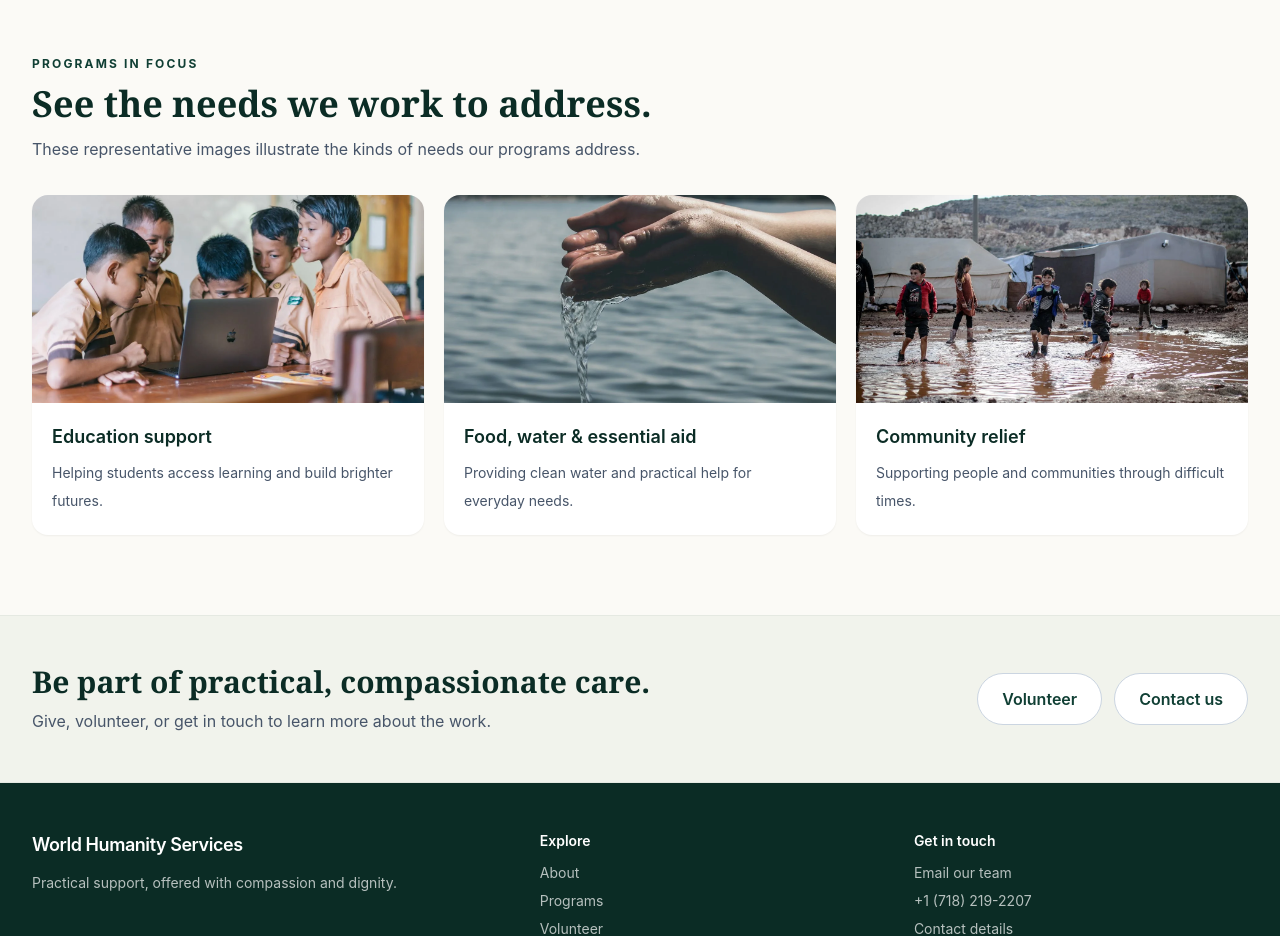
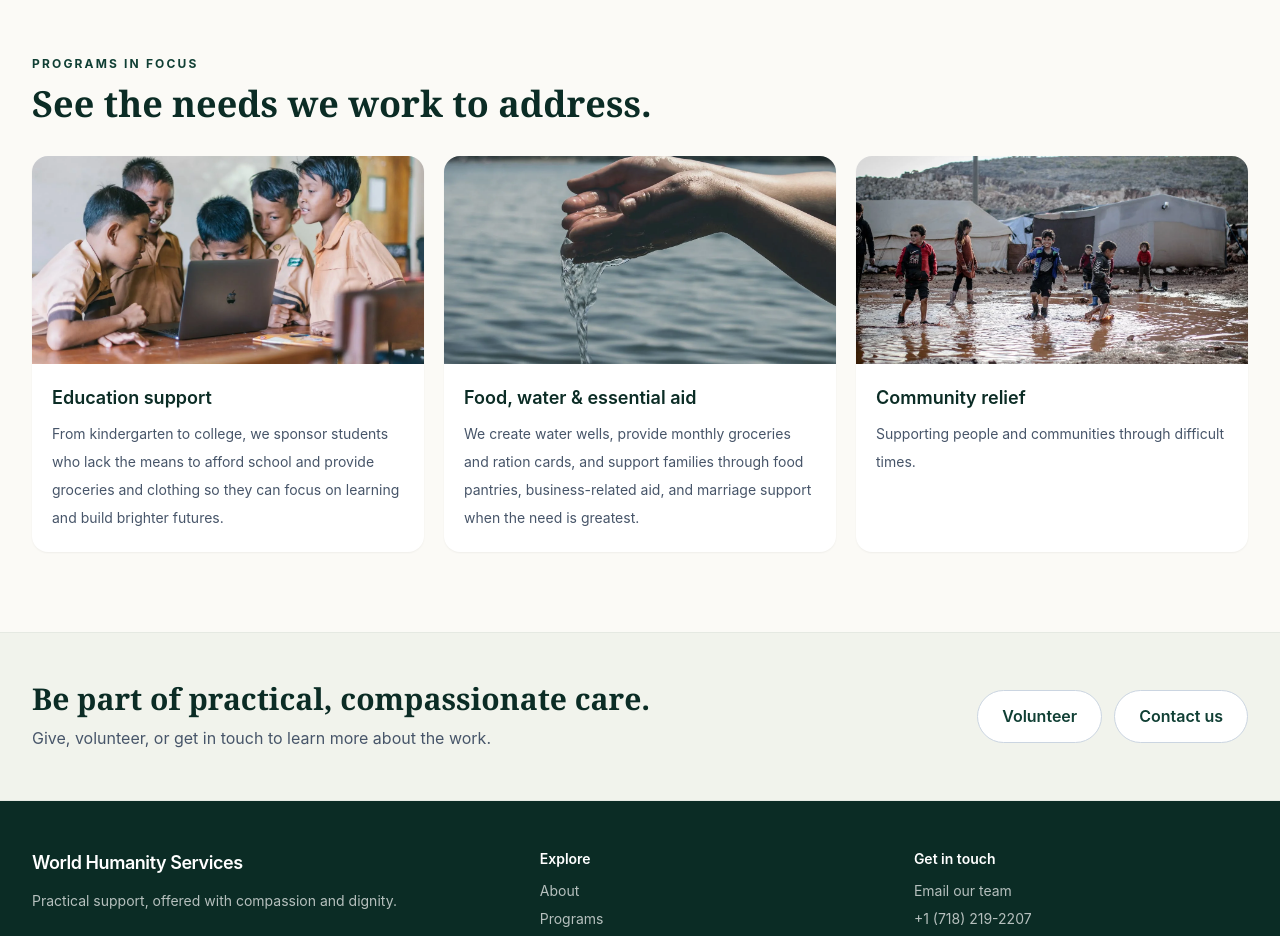
Before and after one commit to shaque68/WHSI, a Next.js app: page / in a window 1280 px wide. Shown: the part 1320-2256 px from the top of the page. Built offline with nearby package versions, Linux system fonts and the light colour scheme.

Commit message:
image updates

```diff
--- a/app/about/page.js
+++ b/app/about/page.js
@@ -67,9 +67,6 @@ export default function AboutPage() {
                 unoptimized
                 className="h-72 w-full object-cover sm:h-[26rem]"
               />
-              <figcaption className="absolute inset-x-0 bottom-0 bg-gradient-to-t from-brand-950/90 to-transparent px-6 pb-6 pt-16 text-sm text-white sm:px-8 sm:pb-8">
-                Representative imagery of the communities our work seeks to support.
-              </figcaption>
             </figure>
           </div>
         </section>
--- a/app/page.js
+++ b/app/page.js
@@ -5,16 +5,14 @@ import { programs } from '../lib/content';
 
 const featuredImages = [
   {
-    title: 'Education support',
-    description: 'Helping students access learning and build brighter futures.',
+    ...programs[0],
     src: '/images/programs/education-support.webp',
     alt: 'Students gathered around a laptop in a classroom',
     width: 1280,
     height: 893,
   },
   {
-    title: 'Food, water & essential aid',
-    description: 'Providing clean water and practical help for everyday needs.',
+    ...programs[1],
     src: '/images/programs/water-support.webp',
     alt: 'Hands collecting water above a body of water',
     width: 1280,
@@ -117,9 +115,6 @@ export default function HomePage() {
               <h2 className="font-display text-3xl font-semibold text-brand-900 sm:text-4xl">
                 See the needs we work to address.
               </h2>
-              <p className="mt-3 text-slate-600">
-                These representative images illustrate the kinds of needs our programs address.
-              </p>
             </div>
             <div className="mt-8 grid gap-5 md:grid-cols-3">
               {featuredImages.map((image) => (
--- a/app/programs/page.js
+++ b/app/programs/page.js
@@ -29,9 +29,6 @@ export default function ProgramsPage() {
                 <h2 className="font-display text-3xl font-semibold text-brand-900 sm:text-4xl">
                   Support for essential needs.
                 </h2>
-                <p className="mt-3 text-slate-600">
-                  Representative images illustrate some of the needs our programs address; they are not documentation of specific WHSI projects.
-                </p>
               </div>
               <div className="mt-7 grid gap-5 sm:grid-cols-2 lg:grid-cols-4">
                 <figure className="overflow-hidden rounded-2xl bg-white shadow-sm">
```
Also changed, not shown: 2 other files (tests, documents, lock files or other folders).
